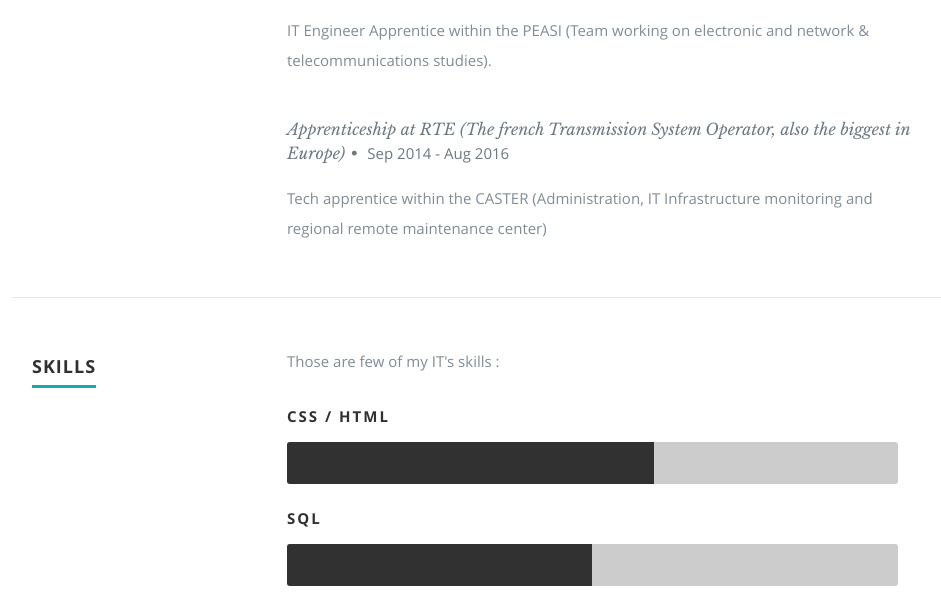
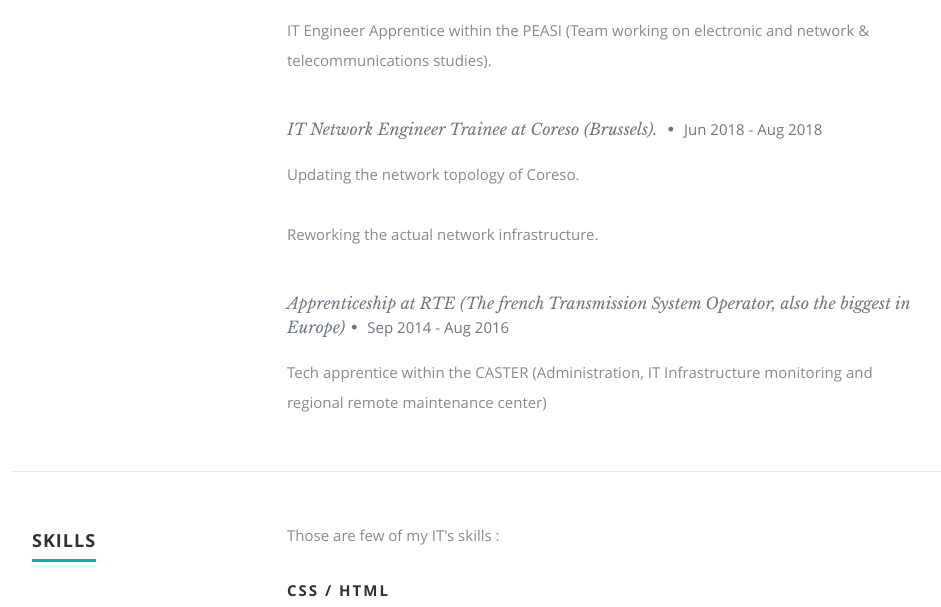
Before and after one commit to forest4u/resume, a plain HTML site: page index.html in a window 1280 px wide. Shown: the part 2010-2617 px from the top of the page, without its empty margins (118-1059 px from the left). Drawn offline with nearby package versions, Linux system fonts and the light colour scheme.

Commit message:
Update index.html

```diff
--- a/index.html
+++ b/index.html
@@ -203,6 +203,28 @@
 
             </div>
 
+		<div class="row item">
+
+
+
+               <div class="twelve columns">
+
+
+
+                  <h3></h3>
+
+                  <p class="info">IT Network Engineer Trainee at Coreso (Brussels). <span>&bull;</span> <em class="date">Jun 2018 - Aug 2018</em></p>
+
+                                <p> Updating the network topology of Coreso.</p>
+		       		<p> Reworking the actual network infrastructure.</p>
+
+
+
+               </div>
+
+
+
+            </div>
             <div class="row item">
 
                <div class="twelve columns">
```
